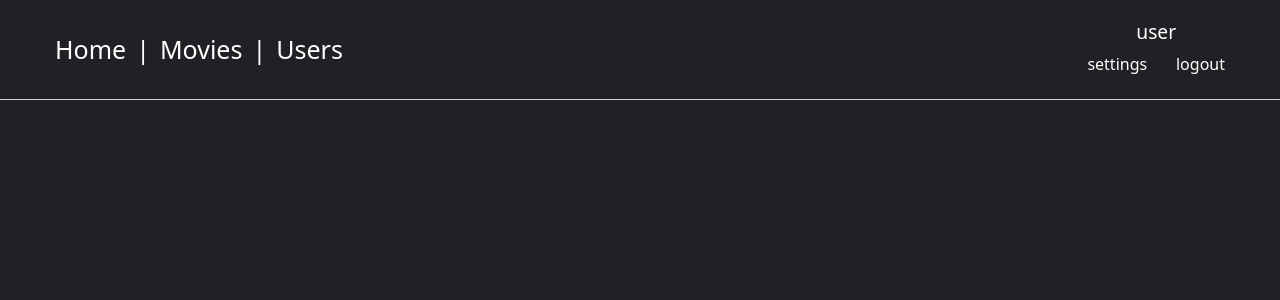
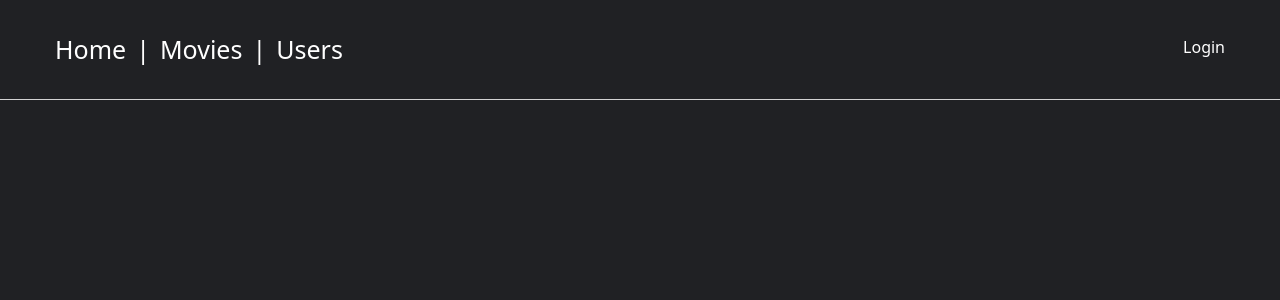
Before and after one commit to JRichm/py-proj-5, a Flask app: page /users in a window 1280 px wide. Shown: the top 300 px of the page. Run offline with Flask 2, Linux system fonts and the light colour scheme.

Commit message:
added alert to guest users trying to rate movies

```diff
--- a/server.py
+++ b/server.py
@@ -1,6 +1,6 @@
 """  ####  Server Imports  ####  """
 
-from flask import Flask, render_template, request, flash, session, redirect
+from flask import Flask, render_template, request, flash, session, redirect, url_for
 from model import connect_to_db, db
 from jinja2 import  StrictUndefined
 import crud
@@ -15,7 +15,8 @@ app.jinja_env.undefined = StrictUndefined
 ##     """  View homepage """    ##
 @app.route('/')
 def homepage():
-    return render_template('homepage.html', form=forms.LoginForm())
+    logged_in = session.get('user_id') is not None
+    return render_template('homepage.html', form=forms.LoginForm(), username=check_login())
 
 ##      """   New User   """     ##
 @app.route('/users', methods=['POST'])
@@ -29,23 +30,29 @@ def login():
     form = forms.LoginForm(request.form)
     return form.login_user()
 
+##      """  User Logout """     ##
+@app.route('/logout')
+def logout():
+    session.clear()
+    return redirect(url_for('homepage'))
+
 ##      """  View Users  """     ##
 @app.route('/users', methods=['GET'])
 def all_users():
     users = crud.get_users()
-    return render_template('users.html', users=users)
+    return render_template('users.html', users=users, username=check_login())
 
 ##      """  View User   """     ##
 @app.route('/users/<user_id>')
 def show_user(user_id):
     user = crud.get_user_by_id(user_id)
-    return render_template('user_details.html', user=user)
+    return render_template('user_details.html', user=user, username=check_login())
 
 ##      """  View Movies """     ##
 @app.route('/movies')
 def all_movies():
     movies = crud.get_movies()
-    return render_template('movies.html', movies=movies)
+    return render_template('movies.html', movies=movies, username=check_login())
 
 ##      """  View Movie  """     ##
 @app.route('/movies/<movie_id>')
@@ -58,17 +65,28 @@ def show_movie(movie_id):
                            movie=movie,
                            movieRatings=movieRatings,
                            movieAvgRating=movieAvgRating,
-                           form=forms.RateMovieForm())
+                           form=forms.RateMovieForm(),
+                           username=check_login())
 
 ##      """  Rate Movie  """     ##
 @app.route('/rate-movie', methods=['POST'])
 def rate_movie():
     form = forms.RateMovieForm(request.form)
-    return form.add_rating(session['movie_id'], session['user_id'])
+    if not session.get('user_id') is not None:
+        flash('Please login to rate movies!', 'danger')
+        return redirect(f'/movies/{session.get("movie_id")}')
+    else:
+        return form.add_rating(session['movie_id'], session.get('user_id'))
 
 
 """  ####  Server Methods ####  """
 
+def check_login():
+    if session.get('user_id') is not None:
+        return crud.get_user_by_id(session['user_id']).user_name
+    return None
+
+
 if __name__ == "__main__":
     connect_to_db(app)
     app.run(host="0.0.0.0", debug=True)
--- a/static/css/movie_details.css
+++ b/static/css/movie_details.css
@@ -2,7 +2,6 @@ main {
     display: flex;
     flex-direction: row;
     justify-content: center;
-    align-items: center;
 }
 
 main > * {
--- a/templates/base.html
+++ b/templates/base.html
@@ -30,12 +30,20 @@
         {% endwith %}
       </div>
       <article>
-        <a href="" id="user-name"><p>user</p></a>
-        <span>
-          <a href=""><p>settings</p></a>
-          <p>|</p>
-          <a href=""><p>logout</p></a>
-        </span>
+        {% if username %}
+          <!-- Content for logged-in user -->
+          <a href="" id="user-name"><p>{{ username }}</p></a>
+          <span>
+            <a href=""><p>settings</p></a>
+            <p>|</p>
+            <a href="/logout"><p>logout</p></a>
+          </span>
+        {% else %}
+          <!-- Content for guest user -->
+          <span>
+            <a href="/"><p>Login</p></a>
+          </span>
+        {% endif %}
       </article>
     </header>
 
```
Also changed, not shown: forms.py (+6 -1 lines).
